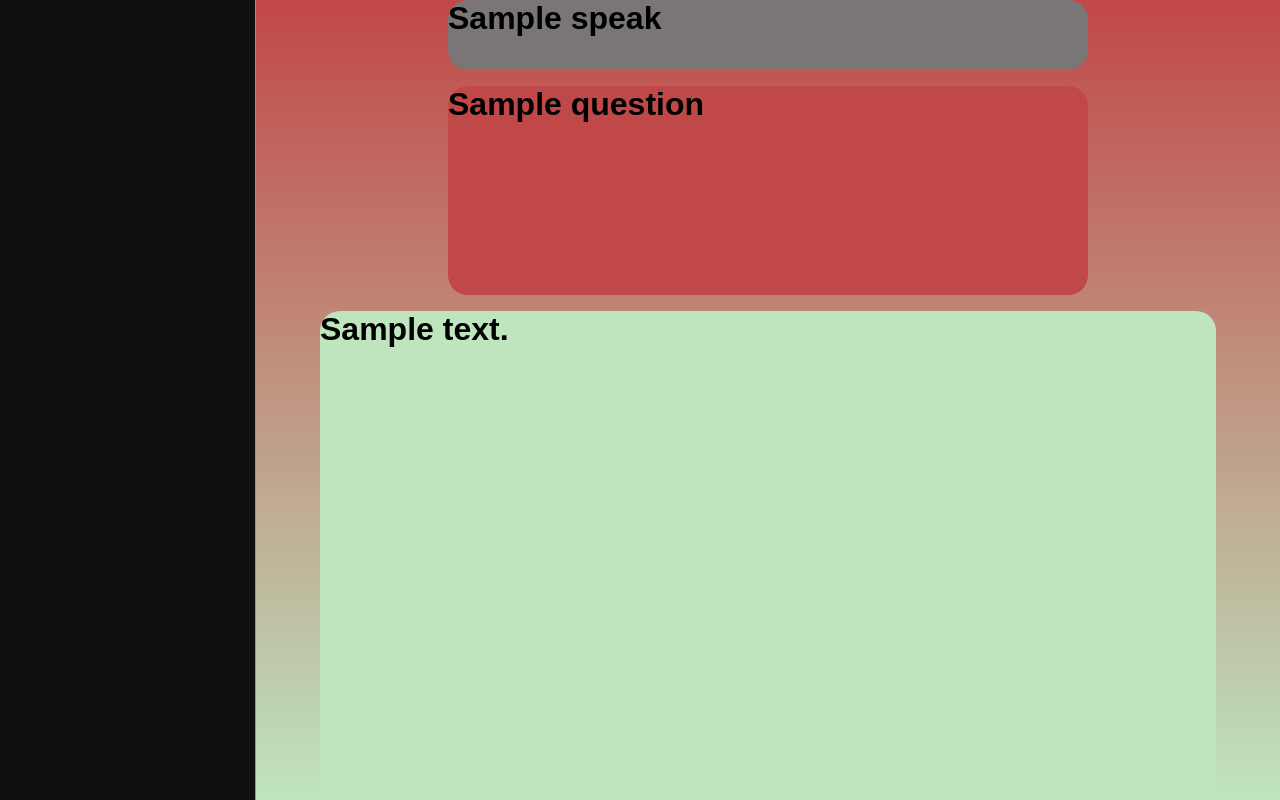
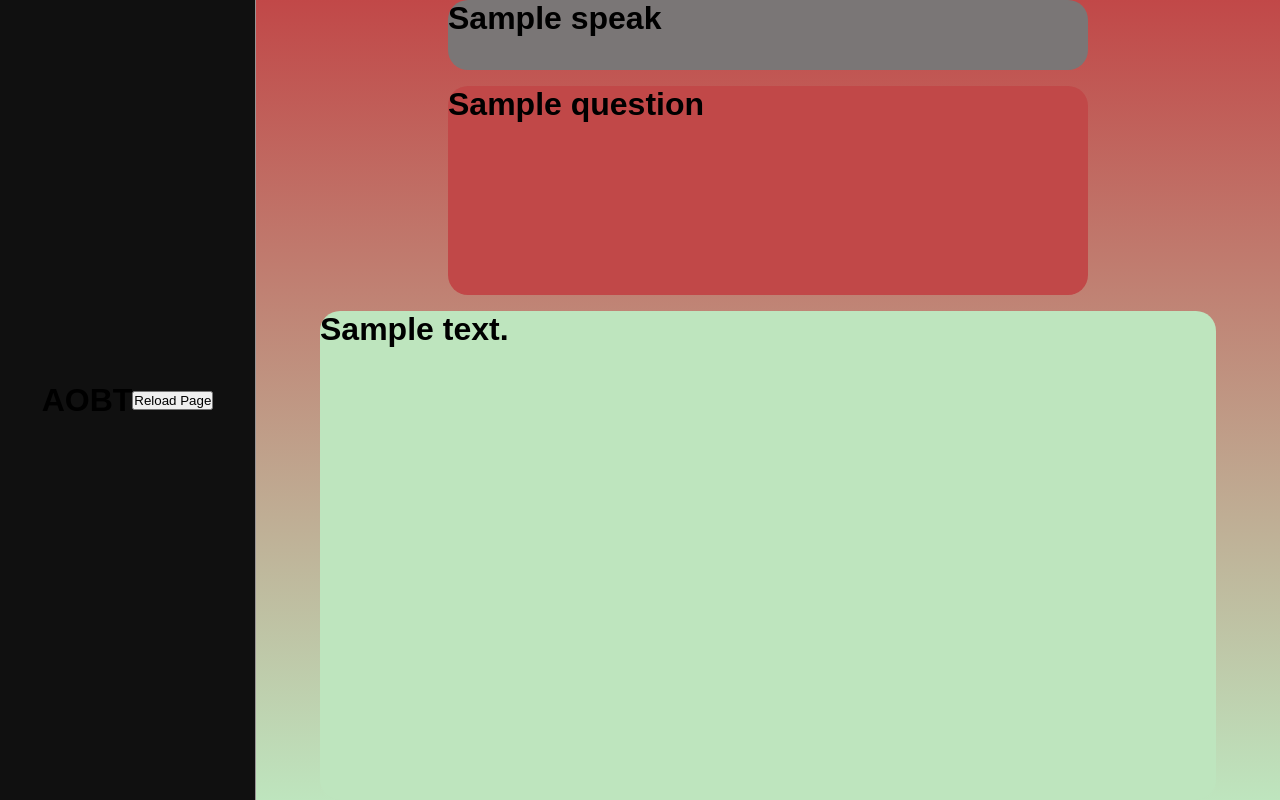
Before and after one commit to AKHIL-DyC/AOBT-python, a Flask app: template templates/index.html in a window 1280 px wide. Run offline with Flask 3, Linux system fonts and the light colour scheme; the template is opened without the code that fills it: most values are stand-ins (such as "Sample title", 1, 10 or a date in 2020).

Commit message:
added button

```diff
--- a/templates/index.html
+++ b/templates/index.html
@@ -29,7 +29,9 @@
         background-color: rgb(16, 16, 16);
         height: inherit;
         border-right: 1px solid rgb(153, 148, 148);
+        text-orientation: upright;
       }
+
       #right {
         font-family: Arial, Helvetica, sans-serif;
         background: linear-gradient(rgb(193, 72, 72), rgb(190, 229, 190));
@@ -72,7 +74,17 @@
   </head>
   <body>
     <div id="main">
-      <div id="left"></div>
+      <div id="left">
+        <h1>AOBT</h1>
+        <button onclick="reloadPage()">Reload Page</button>
+
+        <script>
+            function reloadPage() {
+                // Use JavaScript to reload the page
+                location.reload();
+            }
+        </script>
+      </div>
       <div id="right">
         <div id="head">
           <h1>{{speak}}</h1>
```
